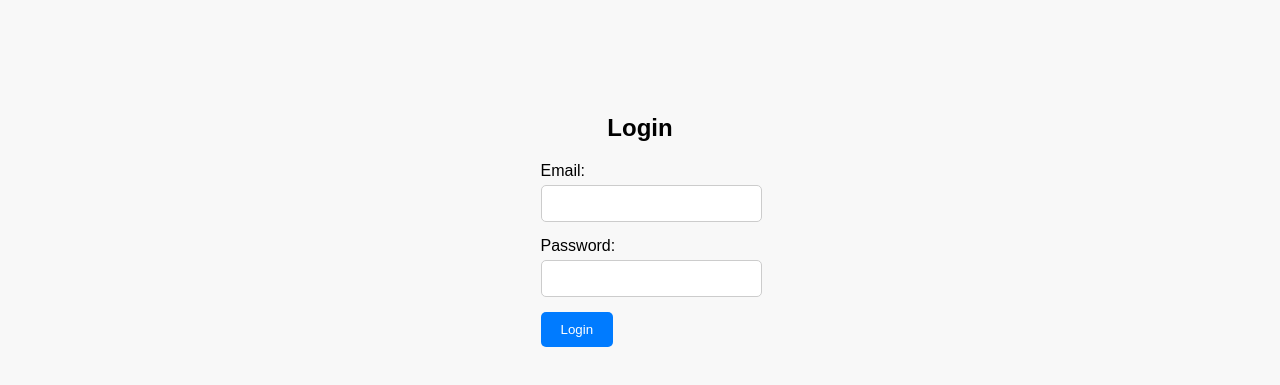
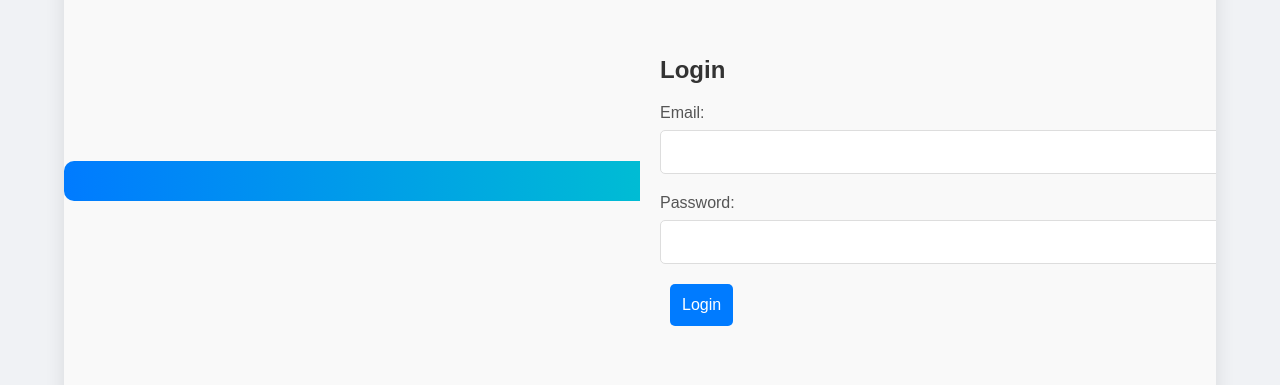
Before and after one commit to rochisna/Llm, a React (Create React App) app in the folder chatbot/: page /login in a window 1280 px wide. Shown: the part 179-564 px from the top of the page. Built offline with nearby package versions, Linux system fonts and the light colour scheme.

Commit message:
Improvised CSS

```diff
--- a/chatbot/src/App.js
+++ b/chatbot/src/App.js
@@ -5,7 +5,8 @@ import {
   Route,
 } from "react-router-dom";
 import LandingPage from './Screens/LandingPage';
-import Chat from './Screens/Chat';
+import ChatLoggedIn from "./Screens/ChatLoggedIn";
+import ChatUnregistered from './Screens/ChatUnregistered';
 import Login from './Screens/Login';
 import SignUp from './Screens/SignUp';
 
@@ -17,7 +18,8 @@ function App() {
           <Route exact path="/" element={<LandingPage />} />
           <Route exact path="/login" element={<Login />} />
           <Route exact path="/signup" element={<SignUp />} />
-          <Route exact path="/chat" element={<Chat />} />
+          <Route exact path="/chatunregistered" element={<ChatUnregistered />} />
+          <Route exact path="/chatloggedin" element={<ChatLoggedIn />} />
         </Routes>
       </div>
     </Router>
--- /dev/null
+++ b/chatbot/src/CSS/ChatUnregistered.css
@@ -0,0 +1,155 @@
+/* Ensure the body and html take the full height */
+html,
+body {
+    height: 100%;
+    margin: 0;
+    font-family: 'Arial', sans-serif;
+    background-color: #f0f2f5;
+}
+
+/* Main chat container */
+.chat {
+    display: flex;
+    flex-direction: column;
+    height: 100vh;
+}
+
+/* Chat container styling */
+.chat-container {
+    display: flex;
+    flex: 1;
+    background: white;
+    border-radius: 10px;
+    box-shadow: 0 2px 10px rgba(0, 0, 0, 0.1);
+    margin: 20px;
+}
+
+/* Chat page styling */
+.chat-page {
+    flex: 1;
+    display: flex;
+    flex-direction: column;
+    background: #fff;
+}
+
+/* Chat header styling */
+.chat-header {
+    display: flex;
+    justify-content: space-between;
+    align-items: center;
+    padding: 15px;
+    border-bottom: 1px solid #ddd;
+    background-color: #f8f8f8;
+}
+
+.header-left {
+    display: flex;
+    align-items: center;
+}
+
+.dropdown select {
+    padding: 8px;
+    margin: 0 10px;
+    border: 1px solid #ddd;
+    border-radius: 5px;
+    background: #fff;
+    cursor: pointer;
+}
+
+.header-right {
+    display: flex;
+    align-items: center;
+}
+
+.login-button,
+.signup-button {
+    padding: 8px 15px;
+    background-color: #007bff;
+    color: white;
+    border: none;
+    border-radius: 5px;
+    cursor: pointer;
+    text-decoration: none;
+    transition: background-color 0.3s ease;
+    margin-left: 10px;
+}
+
+.login-button:hover,
+.signup-button:hover {
+    background-color: #0056b3;
+}
+
+/* Chat area styling */
+.chat-area {
+    flex: 1;
+    padding: 20px;
+    overflow-y: auto;
+    background: #f0f2f5;
+}
+
+.message {
+    display: flex;
+    align-items: flex-start;
+    margin-bottom: 15px;
+}
+
+.message.received {
+    flex-direction: row;
+}
+
+.message.sent {
+    flex-direction: row-reverse;
+    text-align: right;
+}
+
+.message .avatar {
+    margin-right: 10px;
+}
+
+.message.sent .avatar {
+    margin-left: 10px;
+    margin-right: 0;
+}
+
+.message .text {
+    max-width: 70%;
+    padding: 10px;
+    border-radius: 10px;
+    background-color: #e1ffc7;
+    border: 1px solid #ccc;
+}
+
+.message.sent .text {
+    background-color: #dcf8c6;
+}
+
+/* Chat footer styling */
+.chat-footer {
+    display: flex;
+    padding: 15px;
+    align-items: center;
+    border-top: 1px solid #ddd;
+    background-color: #f8f8f8;
+}
+
+.chat-footer input {
+    flex: 1;
+    padding: 10px;
+    border: 1px solid #ddd;
+    border-radius: 5px;
+    margin-right: 10px;
+}
+
+.send-button {
+    padding: 10px 20px;
+    background-color: #007bff;
+    color: white;
+    border: none;
+    border-radius: 5px;
+    cursor: pointer;
+    transition: background-color 0.3s ease;
+}
+
+.send-button:hover {
+    background-color: #0056b3;
+}
--- a/chatbot/src/CSS/Login.css
+++ b/chatbot/src/CSS/Login.css
@@ -1,41 +1,87 @@
+/* Login.css */
+
 .login {
+    display: flex;
+    justify-content: center;
+    align-items: center;
+    height: 90vh;
+    /* Adjust height as needed */
+    max-width: 90vw;
+    /* Adjust width as needed */
+    margin: auto;
+    background-color: #f9f9f9;
+    border-radius: 10px;
+    box-shadow: 0 0 20px rgba(0, 0, 0, 0.1);
+    overflow: hidden;
+}
+
+.login-image {
+    flex: 1;
+    display: flex;
+    justify-content: center;
+    align-items: center;
+    background: linear-gradient(to right, #007bff, #00bcd4);
+    color: white;
+    text-align: center;
+    padding: 20px;
+    border-radius: 10px 0 0 10px;
+}
+
+.login-image img {
+    max-width: 100%;
+    border-radius: 10px 0 0 10px;
+}
+
+.login-form {
+    flex: 1;
     display: flex;
     flex-direction: column;
     justify-content: center;
-    align-items: center;
-    height: 100vh;
-    background-color: #f8f8f8;
+    padding: 20px;
 }
 
 .login h2 {
     margin-bottom: 20px;
+    color: #333;
+    font-size: 24px;
 }
 
-.login .form-group {
-    margin-bottom: 15px;
+.form-group {
+    margin-bottom: 20px;
 }
 
-.login .form-group label {
+.form-group label {
     display: block;
     margin-bottom: 5px;
+    color: #555;
+    font-size: 16px;
 }
 
-.login .form-group input {
+.form-group input {
     width: 100%;
-    padding: 10px;
-    border: 1px solid #ccc;
+    padding: 12px;
+    border: 1px solid #ddd;
     border-radius: 5px;
+    font-size: 16px;
+    transition: border-color 0.3s ease;
 }
 
-.login button {
-    padding: 10px 20px;
+.form-group input:focus {
+    outline: none;
+    border-color: #007bff;
+}
+
+.login-button {
+    padding: 12px;
     background-color: #007bff;
     color: white;
     border: none;
     border-radius: 5px;
     cursor: pointer;
+    font-size: 16px;
+    transition: background-color 0.3s ease;
 }
 
-.login button:hover {
+.login-button:hover {
     background-color: #0056b3;
 }
--- a/chatbot/src/CSS/SignUp.css
+++ b/chatbot/src/CSS/SignUp.css
@@ -1,41 +1,75 @@
-.signup {
+.signup-container {
     display: flex;
-    flex-direction: column;
     justify-content: center;
     align-items: center;
     height: 100vh;
-    background-color: #f8f8f8;
+    /* Cover full viewport height */
+    background-color: #f0f2f5;
+    font-family: 'Arial', sans-serif;
+}
+
+.signup-form {
+    background-color: #ffffff;
+    box-shadow: 0 0 20px rgba(0, 0, 0, 0.1);
+    border-radius: 10px;
+    padding: 40px;
+    width: 100%;
+    max-width: 400px;
+    /* Adjust width as needed */
 }
 
 .signup h2 {
+    color: #333333;
+    font-size: 28px;
+    font-weight: bold;
+    margin-bottom: 20px;
+    text-align: center;
+}
+
+.form-group {
     margin-bottom: 20px;
 }
 
-.signup .form-group {
-    margin-bottom: 15px;
+.form-group label {
+    color: #555555;
+    display: block;
+    font-size: 16px;
+    margin-bottom: 8px;
 }
 
-.signup .form-group label {
-    display: block;
-    margin-bottom: 5px;
+.form-group input {
+    border: 1px solid #dddddd;
+    border-radius: 5px;
+    font-size: 16px;
+    padding: 12px;
+    width: 100%;
+    transition: border-color 0.3s ease;
 }
 
-.signup .form-group input {
-    width: 100%;
-    padding: 10px;
-    border: 1px solid #ccc;
-    border-radius: 5px;
+.form-group input:focus {
+    outline: none;
+    border-color: #007bff;
 }
 
-.signup button {
-    padding: 10px 20px;
+.signup-button {
     background-color: #007bff;
-    color: white;
     border: none;
     border-radius: 5px;
+    color: white;
     cursor: pointer;
+    font-size: 16px;
+    padding: 12px;
+    width: 100%;
+    transition: background-color 0.3s ease;
 }
 
-.signup button:hover {
+.signup-button:hover {
     background-color: #0056b3;
 }
+
+/* Optional: Add additional styling for input validation/error messages */
+.error-message {
+    color: #dc3545;
+    font-size: 14px;
+    margin-top: 5px;
+}
--- a/chatbot/src/Screens/Chat.js
+++ b/chatbot/src/Screens/ChatLoggedIn.js
@@ -1,8 +1,8 @@
 import React, { useState } from "react";
 import { Link } from "react-router-dom";
-import "../CSS/Chat.css";
+import "../CSS/ChatLoggedIn.css";
 
-export default function Chat() {
+export default function ChatLoggedIn() {
   const [sidebarOpen, setSidebarOpen] = useState(false);
 
   const toggleSidebar = () => {
--- /dev/null
+++ b/chatbot/src/Screens/ChatUnregistered.js
@@ -0,0 +1,47 @@
+import React from "react";
+import { Link } from "react-router-dom";
+import "../CSS/ChatUnregistered.css";
+
+export default function ChatUnregistered() {
+  return (
+    <div className="chat">
+      <div className="chat-container">
+        <div className="chat-page">
+          <header className="chat-header">
+            <div className="header-left">
+              <div className="dropdown">
+                <select>
+                  <option value="2024">2024</option>
+                  <option value="2023">2023</option>
+                  {/* Add more options as needed */}
+                </select>
+              </div>
+            </div>
+            <div className="header-right">
+              <Link to="/login" className="login-button">
+                Login
+              </Link>
+              <Link to="/signup" className="signup-button">
+                Signup
+              </Link>
+            </div>
+          </header>
+          <div className="chat-area">
+            {/* Placeholder for messages, replace with dynamic rendering */}
+            <div className="message received">
+              <div className="avatar">
+                <img src="profile-placeholder.png" alt="User" />
+              </div>
+              <div className="text">Hello! How can I help you today?</div>
+            </div>
+            {/* Add more messages as needed */}
+          </div>
+          <footer className="chat-footer">
+            <input type="text" placeholder="Type a message..." />
+            <button className="send-button">Send</button>
+          </footer>
+        </div>
+      </div>
+    </div>
+  );
+}
--- a/chatbot/src/Screens/LandingPage.js
+++ b/chatbot/src/Screens/LandingPage.js
@@ -7,7 +7,7 @@ import Footer from "../components/Footer";
 function LandingPage() {
   const navigate = useNavigate();
   const handleGetStartedClick = () => {
-    navigate('/chat');
+    navigate("/chatunregistered");
   }
   return (
     <div>
--- a/chatbot/src/Screens/Login.js
+++ b/chatbot/src/Screens/Login.js
@@ -1,6 +1,9 @@
+// Login.js
+
 import React, { useState } from "react";
-import {useNavigate} from "react-router-dom";
+import { useNavigate } from "react-router-dom";
 import "../CSS/Login.css";
+// import loginImage from "../assets/login-image.jpg"; // Replace with your image path
 
 function Login() {
   let navigate = useNavigate();
@@ -30,7 +33,7 @@ function Login() {
     if (!json.success) {
       alert("Invalid Credentials");
     } else {
-      navigate("/chat")
+      navigate("/chatloggedin");
     }
   };
 
@@ -40,6 +43,10 @@ function Login() {
 
   return (
     <div className="login">
+      <div className="login-image">
+        {/* <img src={loginImage} alt="Login" /> */}
+      </div>
+      <div className="login-form">
         <h2>Login</h2>
         <form onSubmit={handleSubmit}>
           <div className="form-group">
@@ -62,8 +69,11 @@ function Login() {
               required
             />
           </div>
-        <button type="submit">Login</button>
+          <button type="submit" className="login-button">
+            Login
+          </button>
         </form>
+      </div>
     </div>
   );
 }
--- a/chatbot/src/Screens/SignUp.js
+++ b/chatbot/src/Screens/SignUp.js
@@ -1,18 +1,21 @@
 import React, { useState } from "react";
+import { useNavigate } from "react-router-dom";
 import "../CSS/SignUp.css";
 
 function SignUp() {
+  let navigate = useNavigate();
   const [credentials, setCredentials] = useState({
     email: "",
     password: "",
     confirm_password: "",
   });
+  const [error, setError] = useState("");
 
   const handleSubmit = async (e) => {
     e.preventDefault();
 
     if (credentials.password !== credentials.confirm_password) {
-      alert("Passwords do not match");
+      setError("Passwords do not match");
       return;
     }
 
@@ -31,9 +34,9 @@ function SignUp() {
     console.log(json);
 
     if (!json.success) {
-      alert("Enter Valid Credentials");
+      setError("Enter Valid Credentials");
     } else {
-      alert("User registered successfully");
+      navigate("/chatloggedin");
     }
   };
 
@@ -42,7 +45,8 @@ function SignUp() {
   };
 
   return (
-    <div className="signup">
+    <div className="signup-container">
+      <div className="signup-form">
         <h2>Sign Up</h2>
         <form onSubmit={handleSubmit}>
           <div className="form-group">
@@ -75,8 +79,12 @@ function SignUp() {
               required
             />
           </div>
-        <button type="submit">Sign Up</button>
+          {error && <div className="error-message">{error}</div>}
+          <button type="submit" className="signup-button">
+            Sign Up
+          </button>
         </form>
+      </div>
     </div>
   );
 }
```
Also changed, not shown: chatbot/src/CSS/Navbar.css (deleted, +0 -69 lines), chatbot/src/components/Navbar.js (deleted, +0 -47 lines), chatbot/src/CSS/ChatLoggedIn.css (renamed from chatbot/src/CSS/Chat.css), chatbot/src/assets/profile_icon.png (added). Lines whose indentation alone changed are shown as unchanged.
